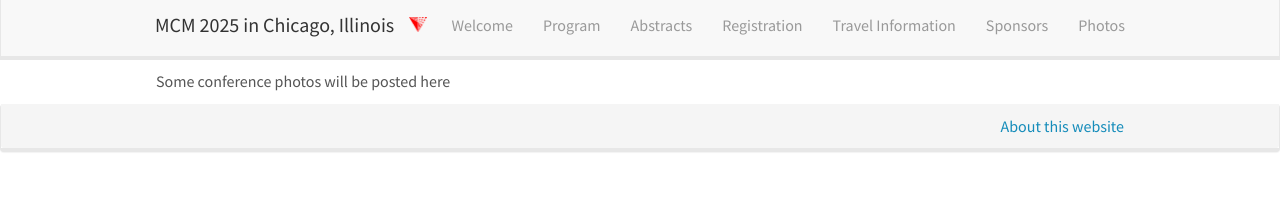
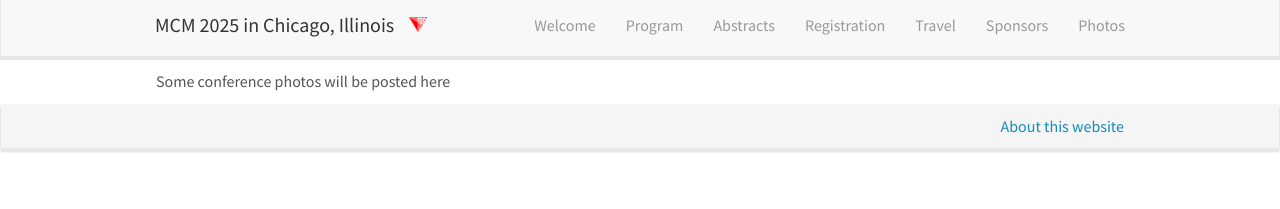
Before and after one commit to fjhickernell/mcm2025, a Jekyll site: the page built from _pages/photos.md, in a window 1280 px wide. Shown: the top 209 px of the page. Built offline with Jekyll 4.4.1, drawn with Linux system fonts in a browser that asks for light colours.

Commit message:
Shorten Travel

```diff
--- a/_includes/header.html
+++ b/_includes/header.html
@@ -17,7 +17,7 @@
 		  <li><a href="{{ site.url }}{{ site.baseurl }}/program">Program</a></li>
 		  <li><a href="{{ site.url }}{{ site.baseurl }}/abstracts">Abstracts</a></li>
 		  <li><a href="{{ site.url }}{{ site.baseurl }}/registration">Registration</a></li>
-		  <li><a href="{{ site.url }}{{ site.baseurl }}/travel">Travel Information</a></li>
+		  <li><a href="{{ site.url }}{{ site.baseurl }}/travel">Travel</a></li>
 		  <li><a href="{{ site.url }}{{ site.baseurl }}/sponsors">Sponsors</a></li>
 		  <li><a href="{{ site.url }}{{ site.baseurl }}/photos">Photos</a></li>
 		</ul>
```
